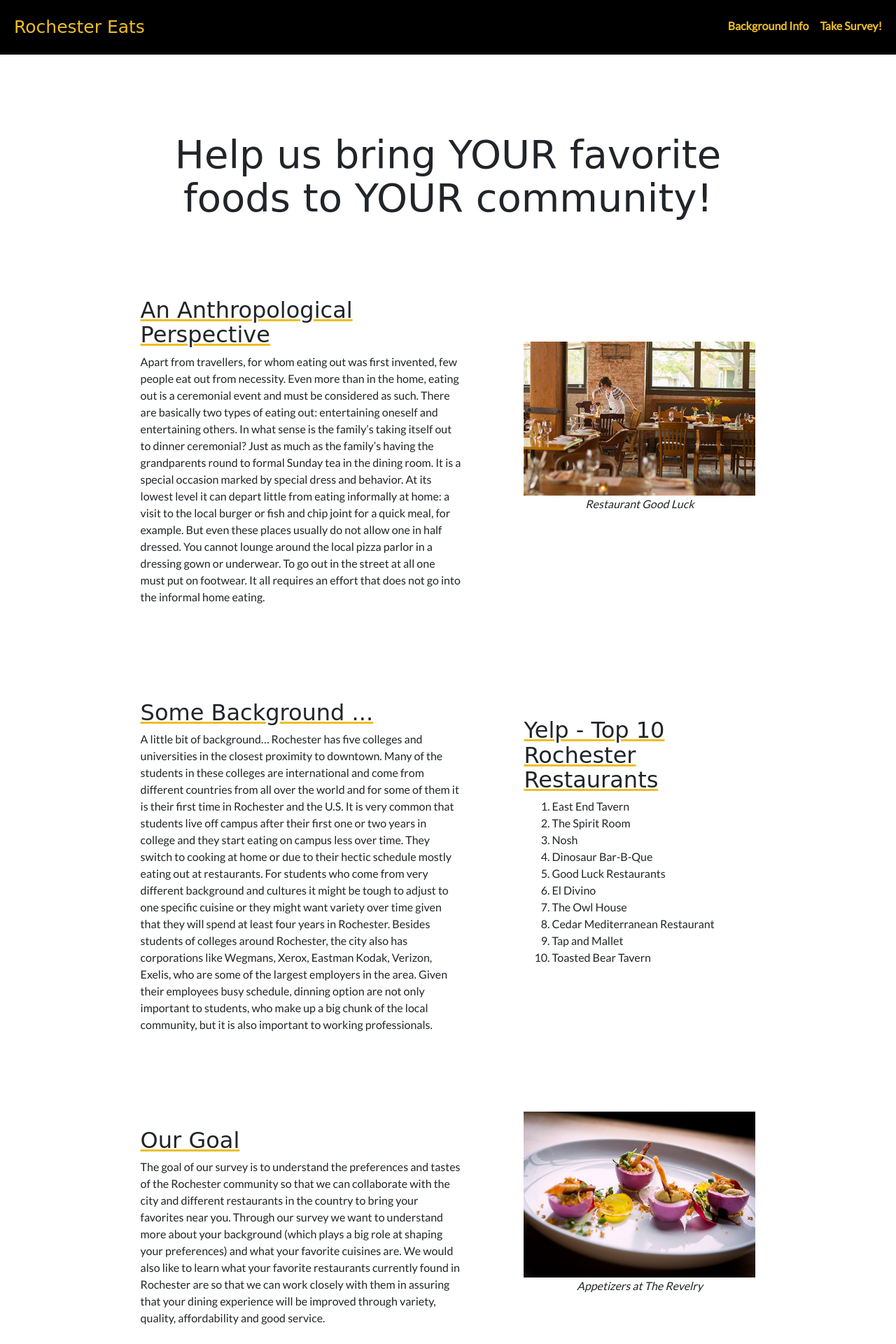
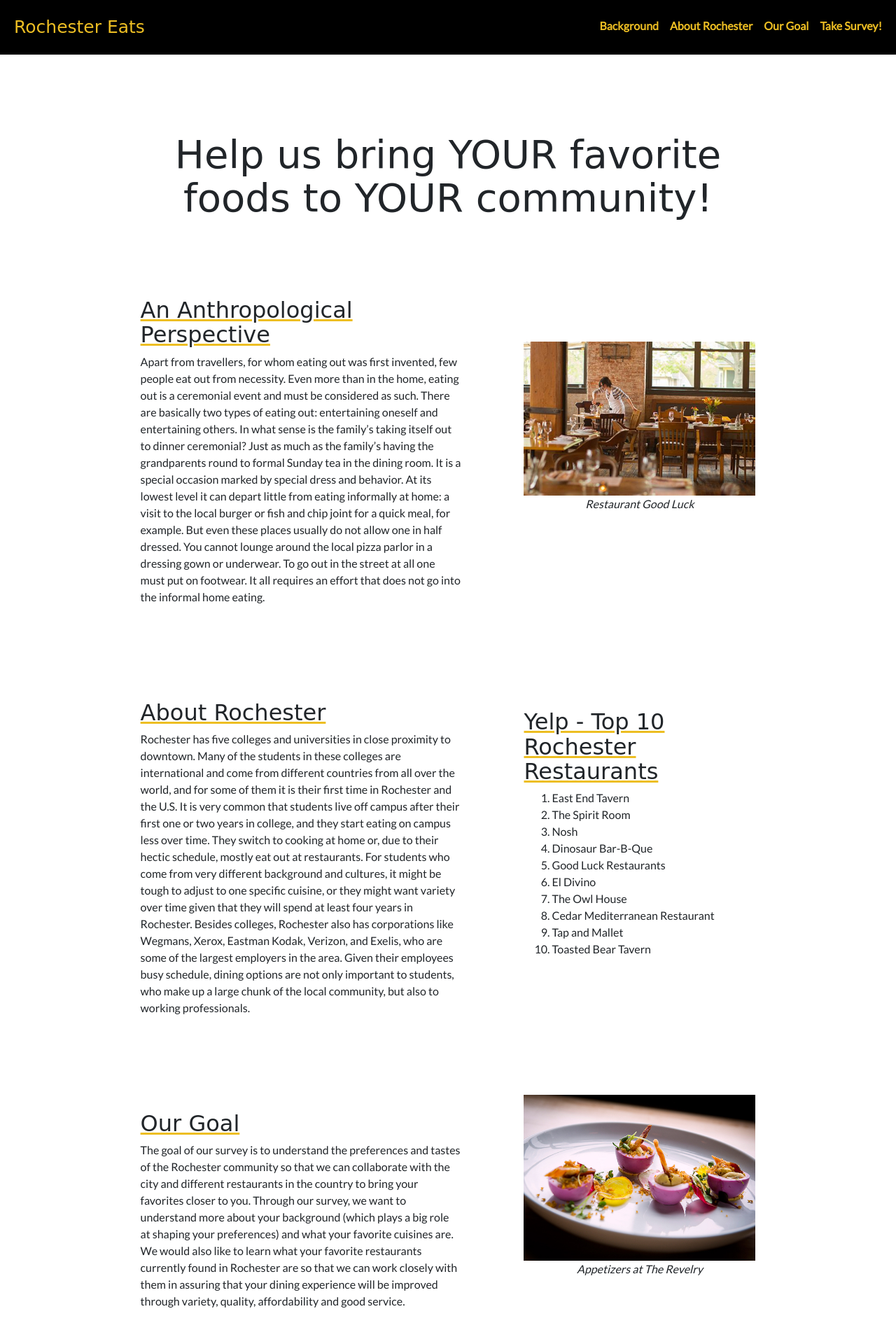
Before and after one commit to rosecricchio/milan-lab09, a PHP site: page /user_survey.php in a window 1280 px wide. Shown: the top 1920 px of the page at 70% size. Run offline with PHP 8.4, Linux system fonts and the light colour scheme; some libraries are stand-ins or nearby versions; some web fonts are replaced.

Commit message:
updated navbar

```diff
--- a/user_survey.php
+++ b/user_survey.php
@@ -17,7 +17,9 @@
          <div class="inner">
               <a class="masthead-brand" href="user_survey.php">Rochester Eats</a>
               <nav class="nav nav-masthead">
-			    <a href="#info" class="active nav-link smoothScroll">Background Info</a>
+			    <a href="#anthro" class="active nav-link smoothScroll">Background</a>
+			    <a href="#rochester" class="active nav-link smoothScroll">About Rochester</a>
+			    <a href="#goal" class="active nav-link smoothScroll">Our Goal</a>
 			    <a href="#survey" class="active nav-link smoothScroll">Take Survey!</a>
 			  </nav>
          </div>
@@ -30,11 +32,10 @@
   <div class="information">
   	<h1 class="title">Help us bring YOUR favorite foods to YOUR community!</h1>
 
-  	<div class="par1">
+  	<div class="par1" id="anthro">
   	<h2 class="offset">An Anthropological Perspective</h2>
   	<p>Apart from travellers, for whom eating out was first invented, few people eat out from necessity. Even more than in the home, eating out is a ceremonial event and must be considered as such. There are basically two types of eating out: entertaining oneself and entertaining others. In what sense is the family’s taking itself out to dinner ceremonial? Just as much as the family’s having the grandparents round to formal Sunday tea in the dining room. It is a special occasion marked by special dress and behavior. At its lowest level it can depart little from eating informally at home: a visit to the local burger or fish and chip joint for a quick meal, for example. But even these places usually do not allow one in half dressed. You cannot lounge around the local pizza parlor in a dressing gown or underwear. To go out in the street at all one must put on footwear. It all requires an effort that does not go into the informal home eating.</p>
 	</div>
-
 
   	<div class="par2">
   	<figure>
@@ -43,9 +44,9 @@
   	</figure>
   	</div>
 
-  	<div id="info" class="par3">
-  	<h2 class="offset">Some Background ... </h2>
-  	<p>A little bit of background… Rochester has five colleges and universities in the closest proximity to downtown. Many of the students in these colleges are international and come from different countries from all over the world and for some of them it is their first time in Rochester and the U.S. It is very common that students live off campus after their first one or two years in college and they start eating on campus less over time. They switch to cooking at home or due to their hectic schedule mostly eating out at restaurants. For students who come from very different background and cultures it might be tough to adjust to one specific cuisine or they might want variety over time given that they will spend at least four years in Rochester. Besides students of colleges around Rochester, the city also has corporations like Wegmans, Xerox, Eastman Kodak, Verizon, Exelis, who are some of the largest employers in the area. Given their employees busy schedule, dinning option are not only important to students, who make up a big chunk of the local community, but it is also important to working professionals.</p>
+  	<div id="rochester" class="par3">
+  	<h2 class="offset">About Rochester</h2>
+  	<p>Rochester has five colleges and universities in close proximity to downtown. Many of the students in these colleges are international and come from different countries from all over the world, and for some of them it is their first time in Rochester and the U.S. It is very common that students live off campus after their first one or two years in college, and they start eating on campus less over time. They switch to cooking at home or, due to their hectic schedule, mostly eat out at restaurants. For students who come from very different background and cultures, it might be tough to adjust to one specific cuisine, or they might want variety over time given that they will spend at least four years in Rochester. Besides colleges, Rochester also has corporations like Wegmans, Xerox, Eastman Kodak, Verizon, and Exelis, who are some of the largest employers in the area. Given their employees busy schedule, dining options are not only important to students, who make up a large chunk of the local community, but also  to working professionals.</p>
   </div>
 
 
@@ -72,9 +73,9 @@
 	</ol>
 	</div>
 
-	<div class="par5">
+	<div class="par5" id="goal">
   	<h2 class="offset">Our Goal</h2>
-  	<p>The goal of our survey is to understand the preferences and tastes of the Rochester community so that we can collaborate with the city and different restaurants in the country to bring your favorites near you. Through our survey we want to understand more about your background (which plays a big role at shaping your preferences) and what your favorite cuisines are. We would also like to learn what your favorite restaurants currently found in Rochester are so that we can work closely with them in assuring that your dining experience will be improved through variety, quality, affordability and good service.</p>
+  	<p>The goal of our survey is to understand the preferences and tastes of the Rochester community so that we can collaborate with the city and different restaurants in the country to bring your favorites closer to you. Through our survey, we want to understand more about your background (which plays a big role at shaping your preferences) and what your favorite cuisines are. We would also like to learn what your favorite restaurants currently found in Rochester are so that we can work closely with them in assuring that your dining experience will be improved through variety, quality, affordability and good service.</p>
   	</div>
 
   	<div class="par7">
@@ -87,6 +88,7 @@
   	</div>
   </div><!--information-->
 </div><!--contain-->
+
 	<a id="survey" class="smoothScroll">
 	<div class="break">.</div>
 	</a>
@@ -120,7 +122,7 @@
 			  <input type="radio" id="studentNo" name="student" value="no">
 			  <span class="radio-checkmark"></span>
 			</label>
-			<!-- Only revela next question if they click yes above-->
+			<!-- Only reveal next question if they click yes above-->
 			<div class="conditional_hide" id="international">
 				<div class="questions">Are you an international student?</div>
 				<label class="radio-container">Yes
@@ -132,7 +134,7 @@
 				  <span class="radio-checkmark"></span>
 				</label>
 			</div>
-			<!-- only revela next question if they respond yes-->
+			<!-- only reveal next question if they respond yes-->
 			<div class="conditional_hide" id="getCountry">
 				<div class="questions">What country are you from?</div>
 					<textarea name="country" id="country-of-origin"></textarea><br>
@@ -216,8 +218,8 @@
 
 	</fieldset>
 	<input class="button" type="submit" value="Submit"><br>
-</div>
-</div>
+</div><!--surver contain-->
+</div><!--survey-color-->
 <div class="contain citations">
 	<h3>Citations:</h3>
 	<ul>
@@ -228,7 +230,7 @@
 	</form>
 	<a href="#0" class="cd-top">Top</a>
 	</article>
-	<footer> &copy; This webpage is created by Team Milan for CSC 174 Assignment 08.</footer>
+	<footer> &copy; This webpage was created by Team Milan for CSC 174 Assignment 09.</footer>
 	<script src="js/showIfChecked.js"></script>
 	<!-- SmoothScroll JS -->
 	<script type="text/javascript" src="http://ajax.googleapis.com/ajax/libs/jquery/1.7.1/jquery.min.js"></script>
```
